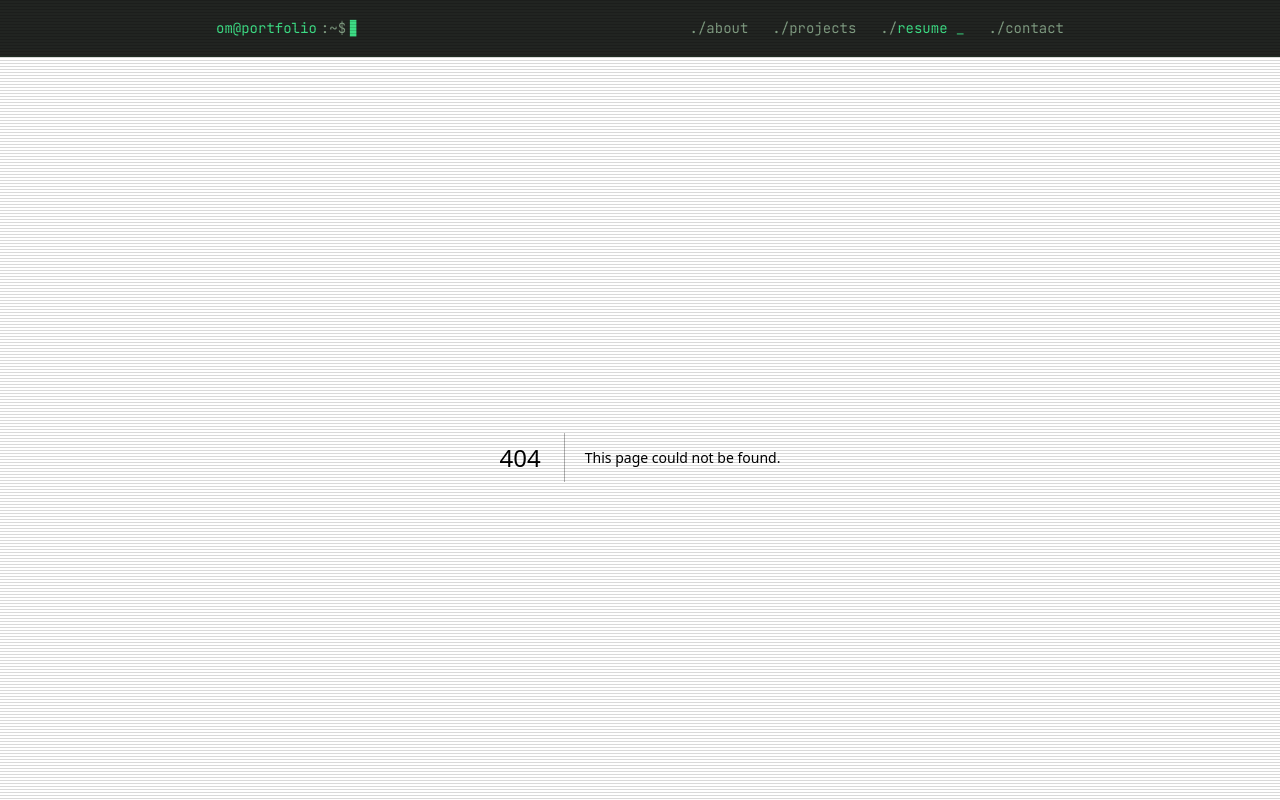
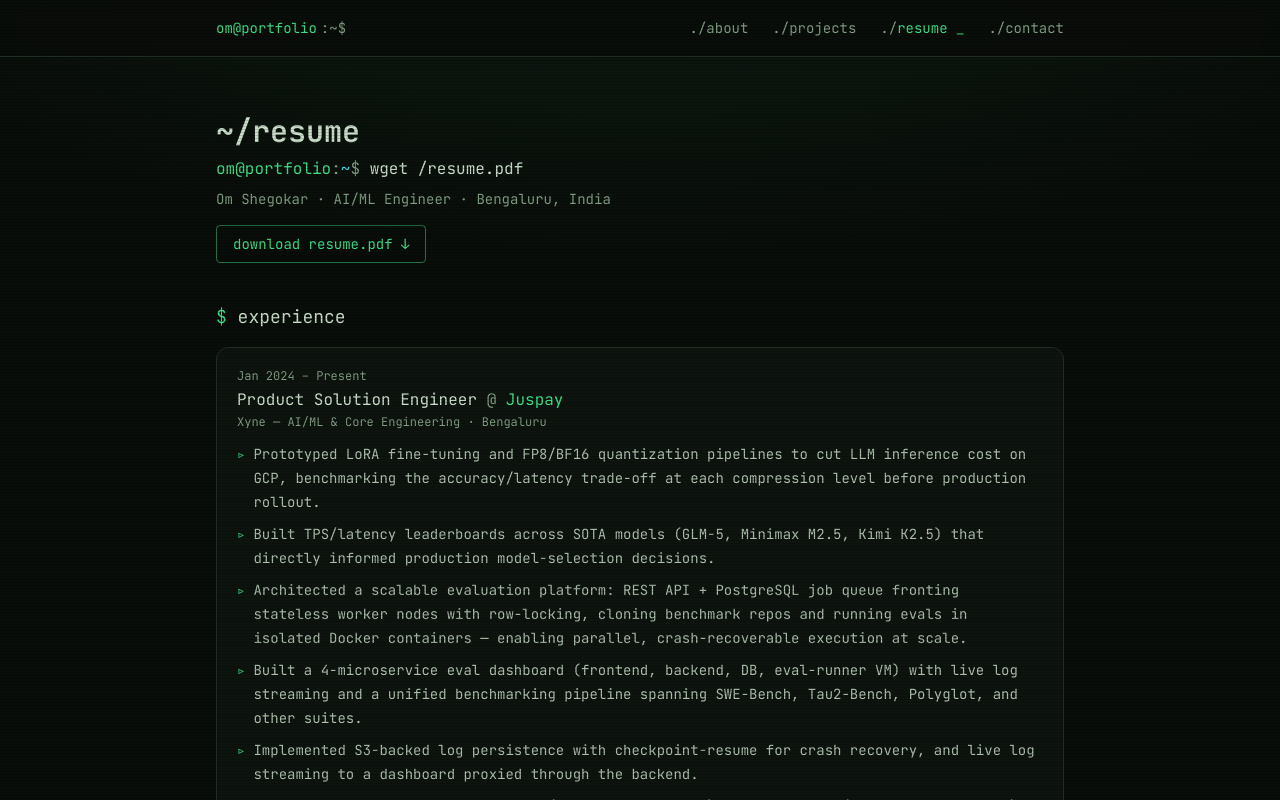
Before and after one commit to om-shegokar/portfolio, a Next.js app: page /resume in a window 1280 px wide. Before the commit this address had no page. Shown: the top 800 px of the page. Built offline with nearby package versions, Linux system fonts and the light colour scheme.

Commit message:
Add resume page and PDF
Ultraworked with [Sisyphus](https://github.com/code-yeongyu/oh-my-openagent)

Co-authored-by: Sisyphus <clio-agent@sisyphuslabs.ai>

```diff
--- /dev/null
+++ b/app/resume/page.tsx
@@ -0,0 +1,140 @@
+import type { Metadata } from "next";
+import { profile } from "@/data/profile";
+import { resume } from "@/data/resume";
+import { Prompt, TerminalWindow } from "@/components/TerminalWindow";
+import { Reveal } from "@/components/Reveal";
+
+export const metadata: Metadata = {
+  title: "resume — Om Shegokar",
+};
+
+export default function ResumePage() {
+  return (
+    <div className="mx-auto max-w-4xl px-4 py-10 sm:px-6 sm:py-14">
+      <div className="mb-10">
+        <h1 className="text-2xl font-semibold text-term-fg sm:text-3xl">
+          ~/resume<span className="cursor-blink text-term-green">_</span>
+        </h1>
+        <p className="mt-2 text-sm sm:text-base">
+          <Prompt>wget /resume.pdf</Prompt>
+        </p>
+        <p className="mt-2 text-sm text-term-dim">
+          {profile.name} · {profile.role} · {profile.location}
+        </p>
+        <a
+          href="/resume.pdf"
+          className="mt-4 inline-flex items-center gap-2 rounded border border-term-green/50 px-4 py-2 text-sm text-term-green transition-colors hover:bg-term-green/10"
+        >
+          download resume.pdf ↓
+        </a>
+      </div>
+
+      <div className="space-y-12">
+        <section aria-label="experience">
+          <h2 className="mb-4 text-lg text-term-fg">
+            <span className="text-term-green">$</span> experience
+          </h2>
+          <div className="space-y-6">
+            {resume.experience.map((job, index) => (
+              <Reveal key={`${job.org}-${job.role}-${index}`}>
+                <article className="rounded-xl border border-term-border bg-term-surface p-5">
+                  {job.period ? <p className="text-xs text-term-dim">{job.period}</p> : null}
+                  <h3 className="mt-1 text-base text-term-fg">
+                    {job.role} <span className="text-term-dim">@</span>{" "}
+                    <span className="text-term-green">{job.org}</span>
+                  </h3>
+                  {job.team || job.location ? (
+                    <p className="mt-0.5 text-xs text-term-dim">
+                      {[job.team, job.location].filter(Boolean).join(" · ")}
+                    </p>
+                  ) : null}
+                  <ul className="mt-3 space-y-2">
+                    {job.bullets.map((bullet, bulletIndex) => (
+                      <li
+                        key={bulletIndex}
+                        className="flex gap-2 text-sm leading-6 text-term-fg/85"
+                      >
+                        <span aria-hidden="true" className="shrink-0 text-term-green">
+                          ▹
+                        </span>
+                        <span>{bullet}</span>
+                      </li>
+                    ))}
+                  </ul>
+                </article>
+              </Reveal>
+            ))}
+          </div>
+        </section>
+
+        <section aria-label="education">
+          <h2 className="mb-4 text-lg text-term-fg">
+            <span className="text-term-green">$</span> education
+          </h2>
+          <div className="space-y-6">
+            {resume.education.map((education, index) => (
+              <Reveal key={index}>
+                <article className="rounded-xl border border-term-border bg-term-surface p-5">
+                  {education.period ? <p className="text-xs text-term-dim">{education.period}</p> : null}
+                  <h3 className="mt-1 text-base text-term-green">{education.school}</h3>
+                  <p className="mt-1 text-sm text-term-fg">
+                    {education.degree}
+                    {education.gpa ? <span className="text-term-dim"> · {education.gpa}</span> : null}
+                  </p>
+                  {education.university ? (
+                    <p className="mt-0.5 text-xs text-term-dim">{education.university}</p>
+                  ) : null}
+                  {education.coursework ? (
+                    <p className="mt-2 text-xs text-term-dim">
+                      coursework: {education.coursework.join(", ")}
+                    </p>
+                  ) : null}
+                </article>
+              </Reveal>
+            ))}
+          </div>
+        </section>
+
+        <section aria-label="skills">
+          <h2 className="mb-4 text-lg text-term-fg">
+            <span className="text-term-green">$</span> apt list --installed
+          </h2>
+          <Reveal>
+            <div className="space-y-3 rounded-xl border border-term-border bg-term-surface p-5">
+              {Object.entries(resume.skills).map(([key, values]) => (
+                <div key={key} className="grid gap-1 sm:grid-cols-[200px_1fr] sm:gap-4">
+                  <p className="text-sm text-term-cyan">{key}</p>
+                  <p className="text-sm leading-6 text-term-fg/85">{values.join(" · ")}</p>
+                </div>
+              ))}
+            </div>
+          </Reveal>
+        </section>
+
+        <section aria-label="cover letter">
+          <p className="mb-4 text-sm sm:text-base">
+            <Prompt>cat cover_letter.txt</Prompt>
+          </p>
+          <Reveal>
+            <TerminalWindow title="cover_letter.txt">
+              <div className="space-y-4 text-sm leading-7 text-term-fg/90">
+                {resume.coverLetter.map((paragraph, index) => (
+                  <p key={index}>{paragraph}</p>
+                ))}
+              </div>
+            </TerminalWindow>
+          </Reveal>
+          <p className="mt-4 text-sm">
+            <Prompt />
+            <a
+              href={`mailto:${profile.email}`}
+              className="text-term-green underline underline-offset-4 hover:text-term-cyan"
+            >
+              {profile.email}
+            </a>
+          </p>
+        </section>
+      </div>
+    </div>
+  );
+}
```
Also changed, not shown: 1 other file (tests, documents, lock files or other folders).
